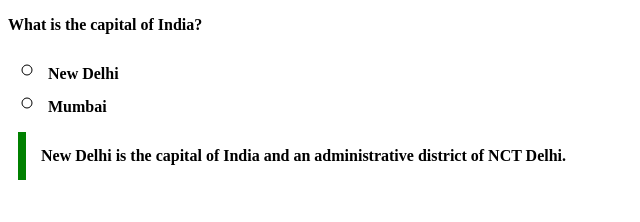
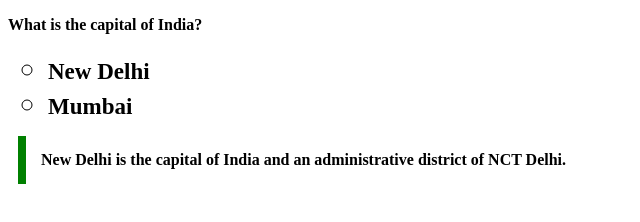
Before and after one commit to acciojob/trivia-Fun-25, a website: page main.html in a window 1280 px wide. Shown: the whole page, without its empty margins (0-640 px from the left). Drawn offline with Linux system fonts and the light colour scheme.

Commit message:
created a submission

```diff
--- a/styles.css
+++ b/styles.css
@@ -5,6 +5,9 @@ li::marker
     font-size: 2rem;
     font-weight: bolder;
 }
+li{
+	font-size:23px;
+}
 .blqt{
 	max-width: 600px; margin: 10px; padding: 15px; border-left: 8px solid green;background-color: #f8fffe"";font-weight: bold;
 }
```
